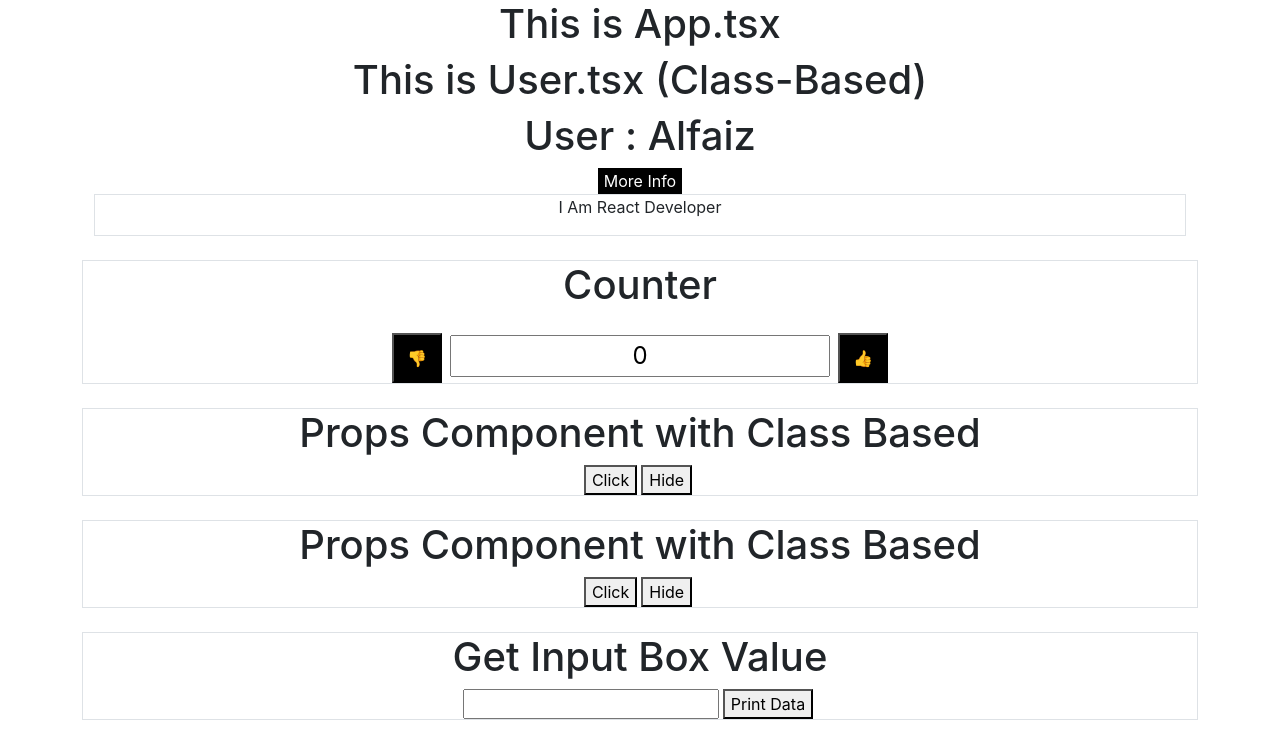
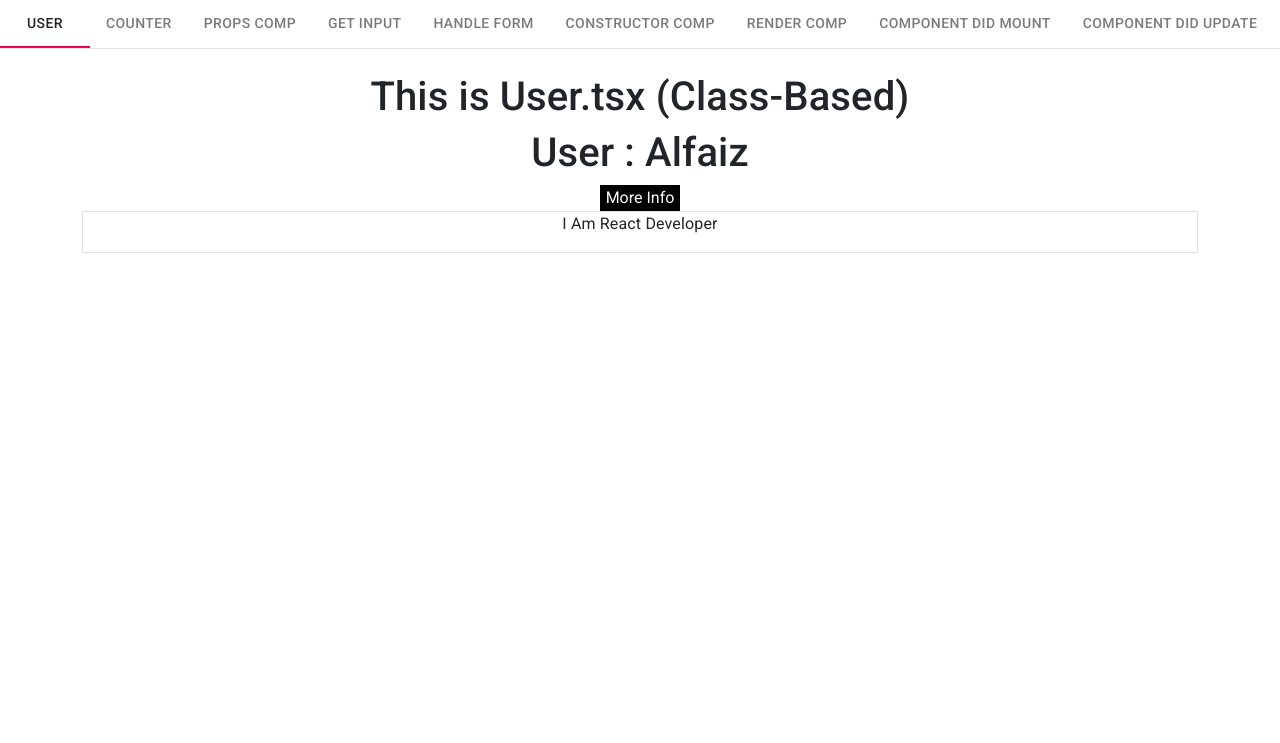
Before and after one commit to Alfaiz-Thoughtwin/React-Practice, a React (Create React App) app: page / in a window 1280 px wide. Shown: the top 743 px of the page. Built offline with nearby package versions, Linux system fonts and the light colour scheme.

Commit message:
UI UPDATED Via Material-UI

```diff
--- a/public/index.html
+++ b/public/index.html
@@ -11,12 +11,32 @@
     />
     <link rel="apple-touch-icon" href="%PUBLIC_URL%/logo192.png" />
     <link rel="manifest" href="%PUBLIC_URL%/manifest.json" />
-    <link href="https://cdn.jsdelivr.net/npm/bootstrap@5.1.2/dist/css/bootstrap.min.css" rel="stylesheet" integrity="sha384-uWxY/CJNBR+1zjPWmfnSnVxwRheevXITnMqoEIeG1LJrdI0GlVs/9cVSyPYXdcSF" crossorigin="anonymous">
+    <link
+      href="https://cdn.jsdelivr.net/npm/bootstrap@5.1.2/dist/css/bootstrap.min.css"
+      rel="stylesheet"
+      integrity="sha384-uWxY/CJNBR+1zjPWmfnSnVxwRheevXITnMqoEIeG1LJrdI0GlVs/9cVSyPYXdcSF"
+      crossorigin="anonymous"
+    />
+    <!-- Roboto Font -->
+    <link
+      rel="stylesheet"
+      href="https://fonts.googleapis.com/css?family=Roboto:300,400,500,700&display=swap"
+    />
+
+    <!-- Font Icons -->
+    <link
+      rel="stylesheet"
+      href="https://fonts.googleapis.com/icon?family=Material+Icons"
+    />
     <title>React Practice</title>
   </head>
   <body>
     <noscript>You need to enable JavaScript to run this app.</noscript>
     <div id="root"></div>
-    <script src="https://cdn.jsdelivr.net/npm/bootstrap@5.1.2/dist/js/bootstrap.bundle.min.js" integrity="sha384-kQtW33rZJAHjgefvhyyzcGF3C5TFyBQBA13V1RKPf4uH+bwyzQxZ6CmMZHmNBEfJ" crossorigin="anonymous"></script>
+    <script
+      src="https://cdn.jsdelivr.net/npm/bootstrap@5.1.2/dist/js/bootstrap.bundle.min.js"
+      integrity="sha384-kQtW33rZJAHjgefvhyyzcGF3C5TFyBQBA13V1RKPf4uH+bwyzQxZ6CmMZHmNBEfJ"
+      crossorigin="anonymous"
+    ></script>
   </body>
 </html>
--- a/src/App.tsx
+++ b/src/App.tsx
@@ -1,4 +1,10 @@
 import React, { Component } from "react";
+import Box from '@mui/material/Box';
+import Tab from '@mui/material/Tab';
+import TabContext from '@material-ui/lab/TabContext';
+import TabList from '@material-ui/lab/TabList';
+import TabPanel from '@material-ui/lab/TabPanel';
+
 import {
   User,
   Counter,
@@ -8,13 +14,15 @@ import {
   ConstructorComp,
   RenderComp,
   ComponentDidMountComp,
-  ComponentDidUpdate
+  ComponentDidUpdate,
+  ShouldComponentUpdate
 } from "./components";
 
 
 
 type MyState = {
   name: string;
+  value: any;
 };
 
 
@@ -24,26 +32,81 @@ class App extends Component<{},MyState> {
     super(props);
     this.state = {
       name:"Alfaiz",
+      value: "1"
     };
   }
+
+  handleChange = (event: any, newValue: any) => {
+    this.setState({value: newValue});
+  };
 
   render() {
     return (
       <>
-        <div className="container text-center">
-          <h1>This is App.tsx</h1>
+        <Box sx={{ width: '100%', typography: 'body1' }}>
+          <TabContext value={this.state.value}>
+
+            <Box sx={{ borderBottom: 1, borderColor: 'divider' }}>
+              <TabList onChange={this.handleChange} aria-label="lab API tabs example">
+                <Tab label="User" value="1" />
+                <Tab label="Counter" value="2" />
+                <Tab label="Props Comp" value="3" />
+                <Tab label="Get Input" value="4" />
+                <Tab label="Handle Form" value="5" />
+                <Tab label="Constructor Comp" value="6" />
+                <Tab label="Render Comp" value="7" />
+                <Tab label="Component Did Mount" value="8" />
+                <Tab label="Component Did Update" value="9" />
+                <Tab label="Should Component Update" value="10" />
+              </TabList>
+            </Box>
+
+            <TabPanel value="1">
               <User />
+            </TabPanel>
+
+            <TabPanel value="2">
               <Counter />
+            </TabPanel>
+
+            <TabPanel value="3">
               <PropsComp name={`Alfaiz Khan`} role={`React Developer`} age={23} />
               <PropsComp name={`Cristiano Ronaldo`} role={`Superstar Footballer`} age={36} />
+            </TabPanel>
+
+            <TabPanel value="4">
               <GetInput />
+            </TabPanel>
+
+            <TabPanel value="5">
               <HandleForm />
+            </TabPanel>
+
+            <TabPanel value="6">
               <ConstructorComp />
+            </TabPanel>
+
+            <TabPanel value="7">
               <RenderComp name={this.state.name} />
+              <div className="text-center">
                 <button onClick={()=>this.setState({name:"Alfaiz Khan"})}>Update Name</button>
+              </div>
+            </TabPanel>
+
+            <TabPanel value="8">
               <ComponentDidMountComp />
+            </TabPanel>
+
+            <TabPanel value="9">
               <ComponentDidUpdate />
-        </div>
+            </TabPanel>
+
+            <TabPanel value="10">
+              <ShouldComponentUpdate />
+            </TabPanel>
+
+          </TabContext>
+        </Box>
       </>
     );
   }
--- /dev/null
+++ b/src/components/ShouldComponentUpdate/ShouldComponentUpdate.tsx
@@ -0,0 +1,14 @@
+import React, { Component } from 'react';
+
+
+export class ShouldComponentUpdate extends Component<{}> {
+    render() {
+        return (
+            <>
+                <div className="container text-center border my-4">
+                    <h1>Should-Component-Update</h1>
+                </div>
+            </>
+        );
+    }
+}
--- /dev/null
+++ b/src/components/ShouldComponentUpdate/index.tsx
@@ -0,0 +1 @@
+export * from './ShouldComponentUpdate';
--- a/src/components/index.tsx
+++ b/src/components/index.tsx
@@ -8,3 +8,4 @@ export * from './ConstructorComp';
 export * from './RenderComp';
 export * from './ComponentDidMountComp';
 export * from './ComponentDidUpdate';
+export * from './ShouldComponentUpdate';
```
Also changed, not shown: package.json (+7 -0 lines), 2 other files (tests, documents, lock files or other folders). Lines whose indentation alone changed are shown as unchanged.
